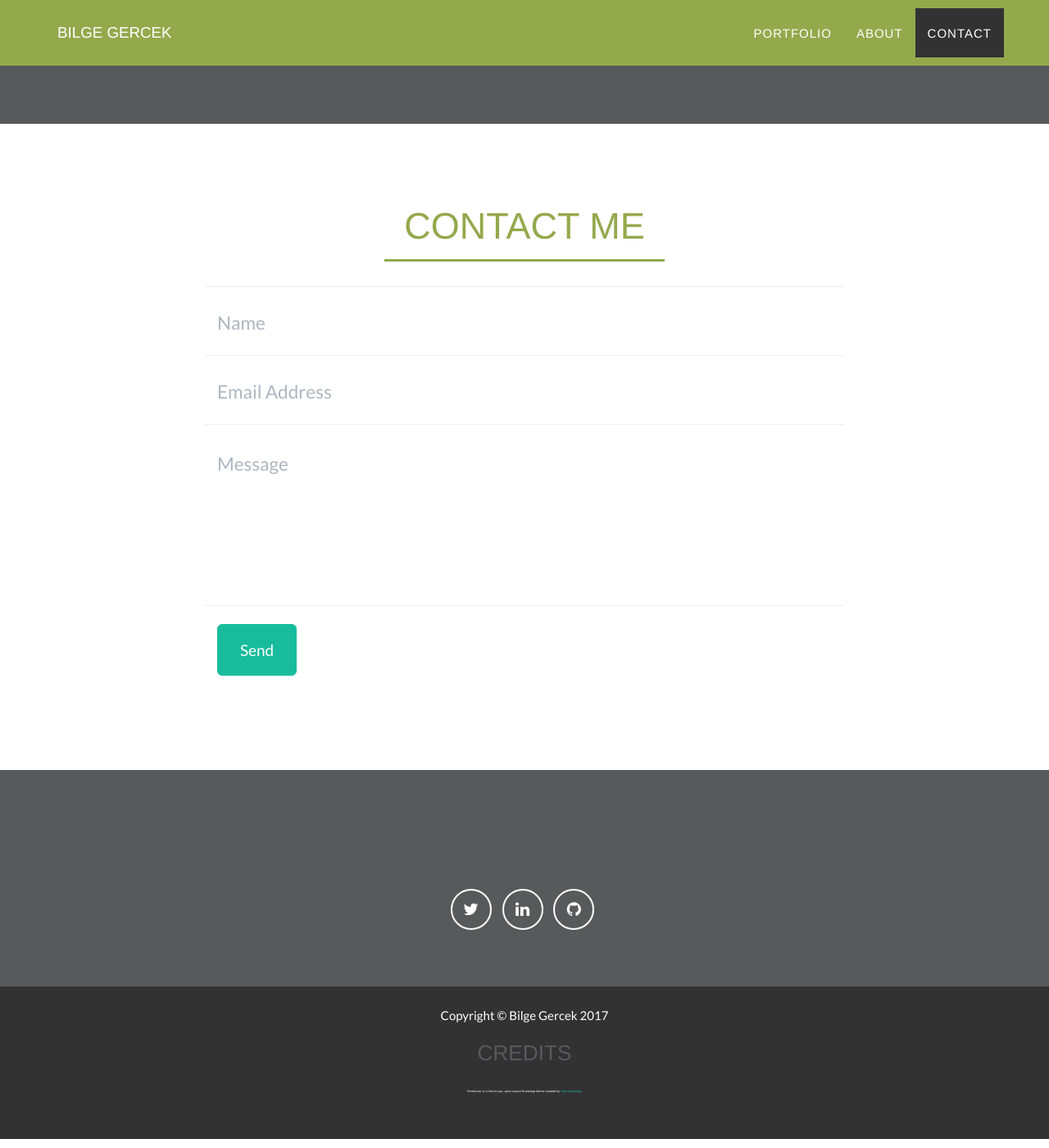
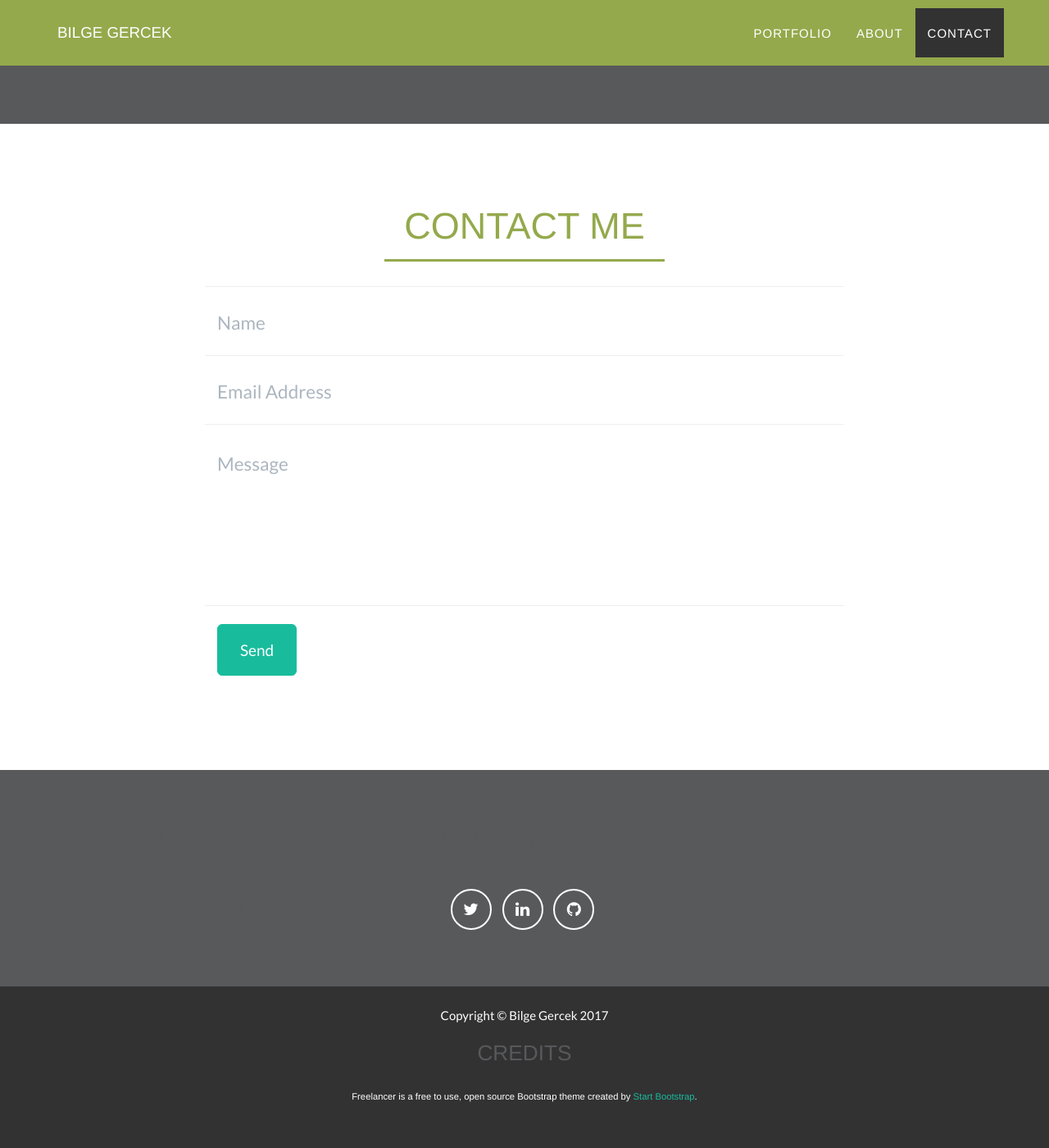
Before and after one commit to bilgegercek/bilgegercek.github.io, a Jekyll site: the page built from index.html, in a window 1280 px wide and 1400 px high, scrolled down 2056 px. Shown: the whole window at 82% size. Built offline with Jekyll 4.4.1, drawn with Linux system fonts in a browser that asks for light colours.

Commit message:
Update main.css

```diff
--- a/_includes/css/main.css
+++ b/_includes/css/main.css
@@ -37,7 +37,7 @@ p.about-me{
 p.credits{
     color: white;
     font-family: "acumin-pro-semi-condensed","Helvetica Neue",Helvetica,Arial,sans-serif;
-    font-size: 0.25em;
+    font-size: 0.75em;
 }
 
 a,
```
